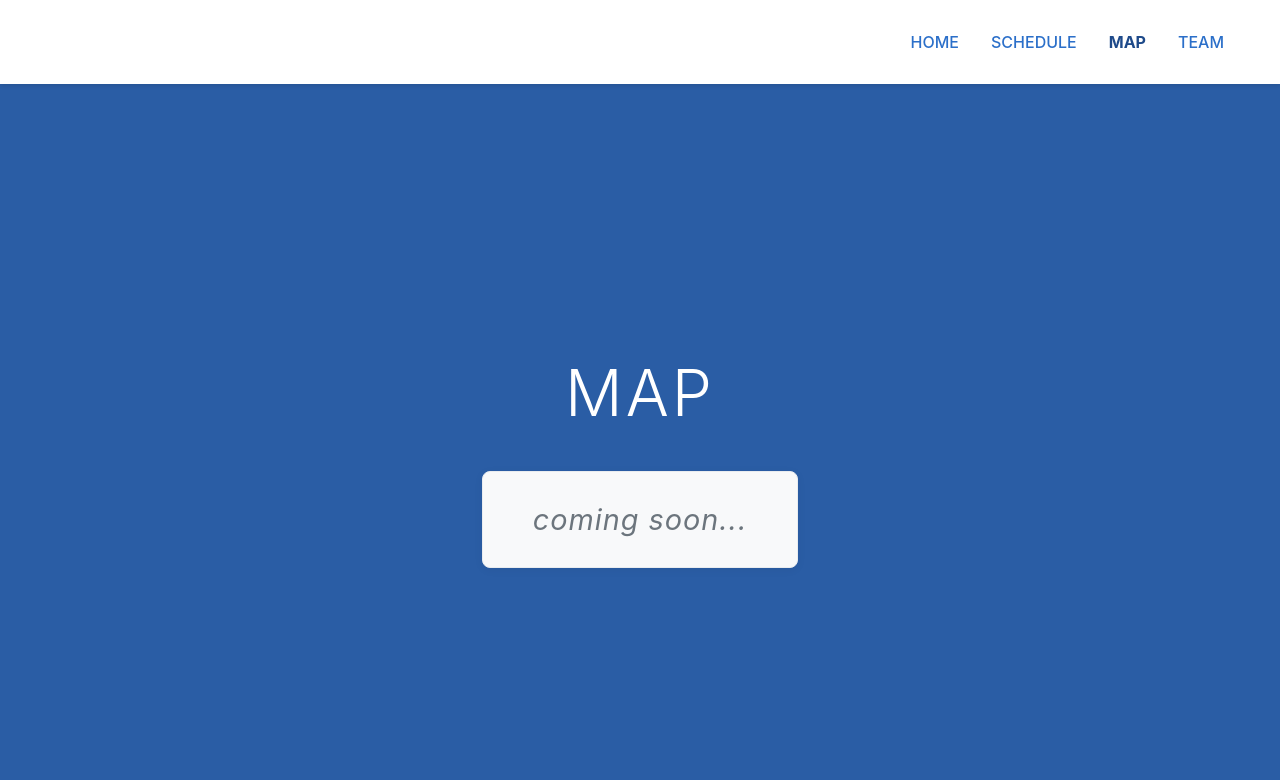
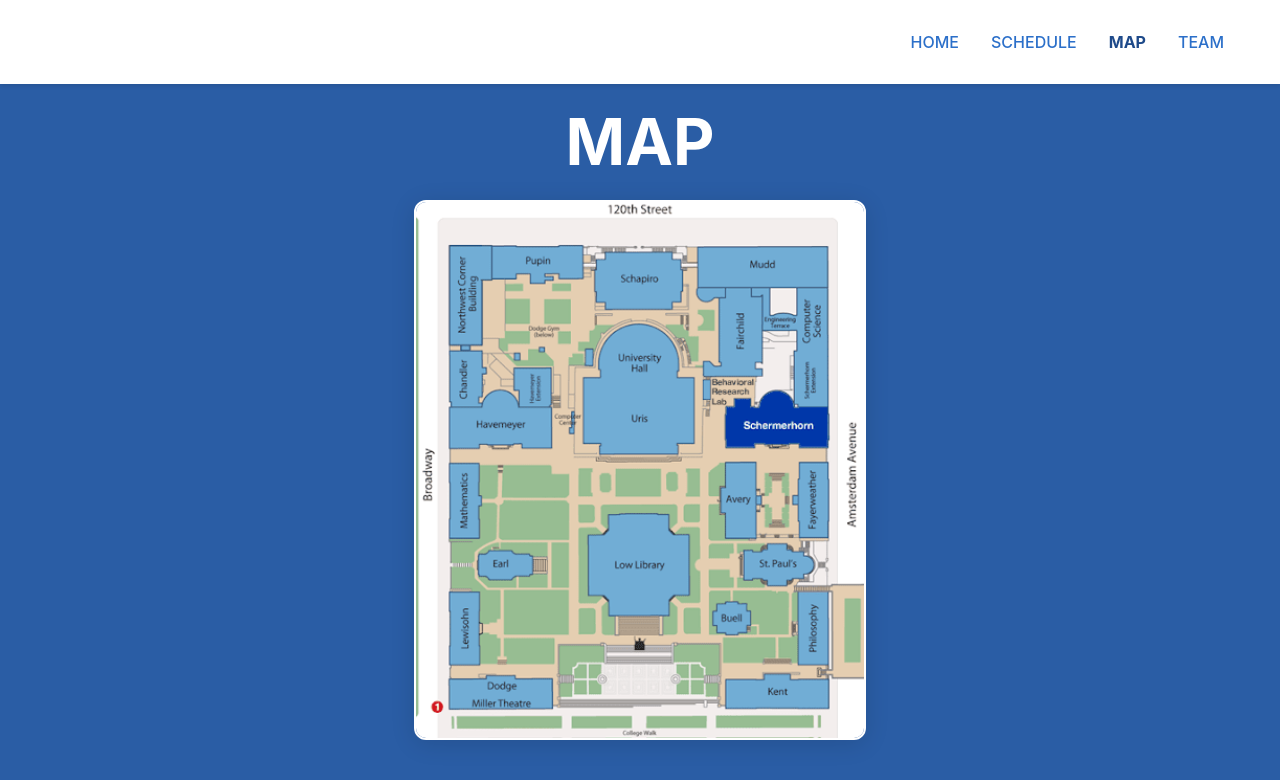
Before and after one commit to cu-divhacks/2025website, a React (Create React App) app in the folder 2025divhacks/: page /map in a window 1280 px wide. Shown: the top 780 px of the page. Built offline with nearby package versions, Linux system fonts and the light colour scheme.

Commit message:
added temporary map image

```diff
--- a/2025divhacks/src/pages/Map.js
+++ b/2025divhacks/src/pages/Map.js
@@ -1,9 +1,10 @@
 import React from 'react';
+import mapImg from '../assets/map.png';
 
 const Map = () => {
   return (
     <div className="map-page" style={{
-      padding: '120px 20px 40px 20px',
+      padding: '60px 20px 0px 20px',
       textAlign: 'center',
       minHeight: '80vh',
       display: 'flex',
@@ -16,32 +17,27 @@
     }}>
       <h1 style={{
         fontSize: '4rem',
-        marginBottom: '40px',
+        marginBottom: '20px',
         color: '#ffffff',
-        fontWeight: '300',
-        letterSpacing: '3px',
+        fontWeight: '700',
         textTransform: 'uppercase'
       }}>
         Map
       </h1>
-      <div style={{
-        background: '#f8f9fa',
-        padding: '30px 50px',
-        borderRadius: '8px',
-        border: '1px solid #e9ecef',
-        boxShadow: '0 2px 10px rgba(0,0,0,0.05)'
-      }}>
-        <p style={{
-          fontSize: '1.8rem',
-          color: '#6c757d',
-          margin: '0',
-          fontWeight: '400',
-          letterSpacing: '1px',
-          fontStyle: 'italic'
-        }}>
-          coming soon...
-        </p>
-      </div>
+      <img
+        src={mapImg}
+        alt="DivHacks Venue Map"
+        style={{
+          maxWidth: '35vw',
+          minWidth: 400,
+          width: '100%',
+          height: 'auto',
+          borderRadius: '12px',
+          boxShadow: '0 4px 24px rgba(0,0,0,0.12)',
+          border: '2px solid #fff',
+          background: '#fff',
+        }}
+      />
     </div>
   );
 };
```
Also changed, not shown: 2025divhacks/src/assets/map.png (added).
